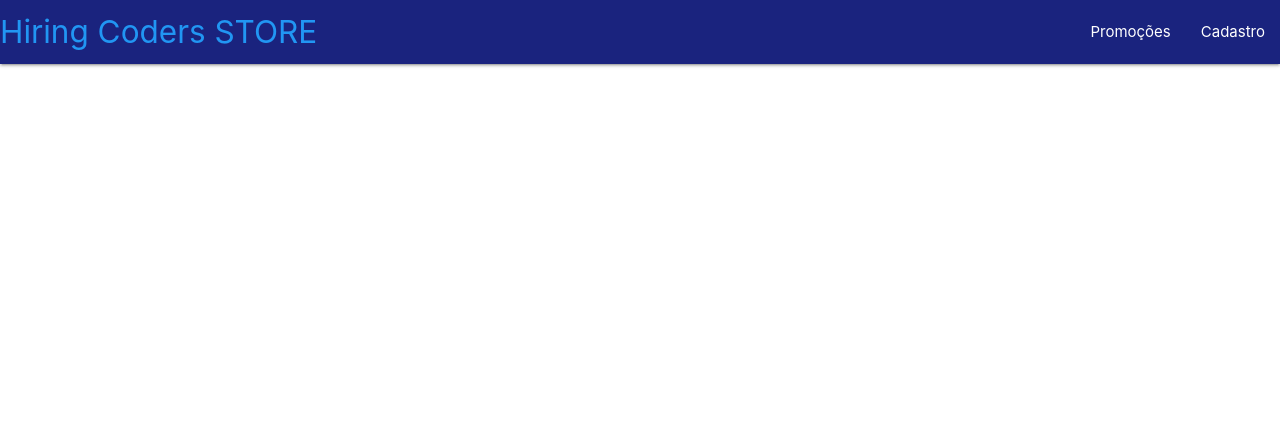
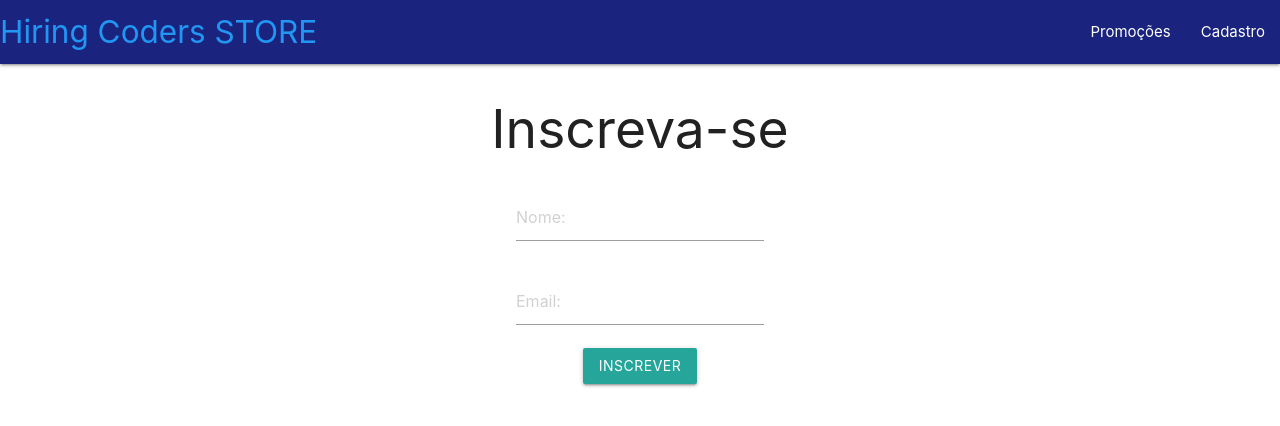
Before and after one commit to DaviFreiredaSilva/hc-ecommerce1, a React (Create React App) app: page /subscribe in a window 1280 px wide. Shown: the top 426 px of the page. Built offline with nearby package versions, Linux system fonts and the light colour scheme.

Commit message:
ready for production

```diff
--- a/src/App.js
+++ b/src/App.js
@@ -3,6 +3,7 @@ import 'materialize-css/dist/js/materialize.min.js'
 import Navbar from './components/Navbar'
 import { BrowserRouter as Router, Switch, Route } from 'react-router-dom'
 import Offers from './pages/Offers';
+import Subscribe from './pages/Subscribe';
 
 function App() {
   return (
@@ -11,6 +12,7 @@ function App() {
         <Navbar />
         <Switch>
           <Route path="/" exact component={Offers}/>
+          <Route path="/subscribe"  component={Subscribe}/>
         </Switch>
       </Router>
     </>
--- a/src/pages/Offers.js
+++ b/src/pages/Offers.js
@@ -1,18 +1,26 @@
 import React from 'react'
 import styled from 'styled-components'
 import Data from '../Data'
+import { Link } from 'react-router-dom'
 
-const Offers = function (){
+const Offers = function () {
     return (
         <div>
-            <h3>Principais Ofertas</h3>
+            <TitleDiv>
+                <H3>Principais Ofertas</H3>
+                <Link to="/subscribe">
+                    <SubsBtn className="btn waves-effect green darken-1">
+                        Inscreva-se e receba ofertas no seu email!
+                    </SubsBtn>
+                </Link>
+            </TitleDiv>
             <MainDiv>
                 {
-                Data.map(((product, index)=> {
-                    var strImg=`../img/product${index}.jpg`
-                    return(
+                    Data.map(((product, index) => {
+                        var strImg = `../img/product${index}.jpg`
+                        return (
                             <Card key={product.name}>
-                        <img src={product.img}/>
+                                <img src={product.img} />
                                 <p>{product.name}</p>
                                 <h4>{product.price}</h4>
                             </Card>
@@ -31,12 +39,32 @@ const MainDiv = styled.div`
     justify-content: center;
 `
 
+const TitleDiv = styled.div`
+    display: flex;
+
+`
+
+const H3 = styled.h3`
+    min-width: 350px;
+`
+
+const SubsBtn = styled.button`
+    margin: 20px;
+    height: 80px;
+    font-size: 20px;
+    border-radius: 10px;
+`
+
 const Card = styled.div`
     width: 300px;
     cursor: pointer;
-    border: 1px solid grey;
+    border: 2px solid grey;
     border-radius: 10px;
     margin: 20px;
+
+    &:hover{
+        border: 2px solid red;
+    }
 `
 
 
--- /dev/null
+++ b/src/pages/Subscribe.js
@@ -0,0 +1,48 @@
+import React, {useState} from 'react'
+import styled from 'styled-components'
+
+function Subscribe() {
+
+    const [name, setName] = useState("")
+    const [email, setEmail] = useState("")
+
+    var emailList = []
+
+    function subscribe(newName, newEmail){
+
+        emailList.push({
+        name: newName,
+        email:newEmail
+        })
+
+        localStorage.setItem("emailList", JSON.stringify(emailList));
+    }
+
+    return (
+        <MainDiv>
+           <h2>Inscreva-se</h2>
+           <div className="input-field col s6">
+           <input placeholder="Nome:" onChange={e=> setName(e.target.value)}/>
+           </div>
+           <div className="input-field col s6">
+           <input type="email" placeholder="Email:" onChange={e=> setEmail(e.target.value)}/>
+           </div>
+           <button
+           className="btn"
+           onClick={()=> subscribe(name, email)}
+           >
+           Inscrever
+           </button>
+
+        </MainDiv>
+    )
+}
+
+const MainDiv = styled.div`
+    display: flex;
+    flex-direction: column;
+    align-items: center;
+    justify-content: center;
+`
+
+export default Subscribe
```
Lines whose indentation alone changed are shown as unchanged.
